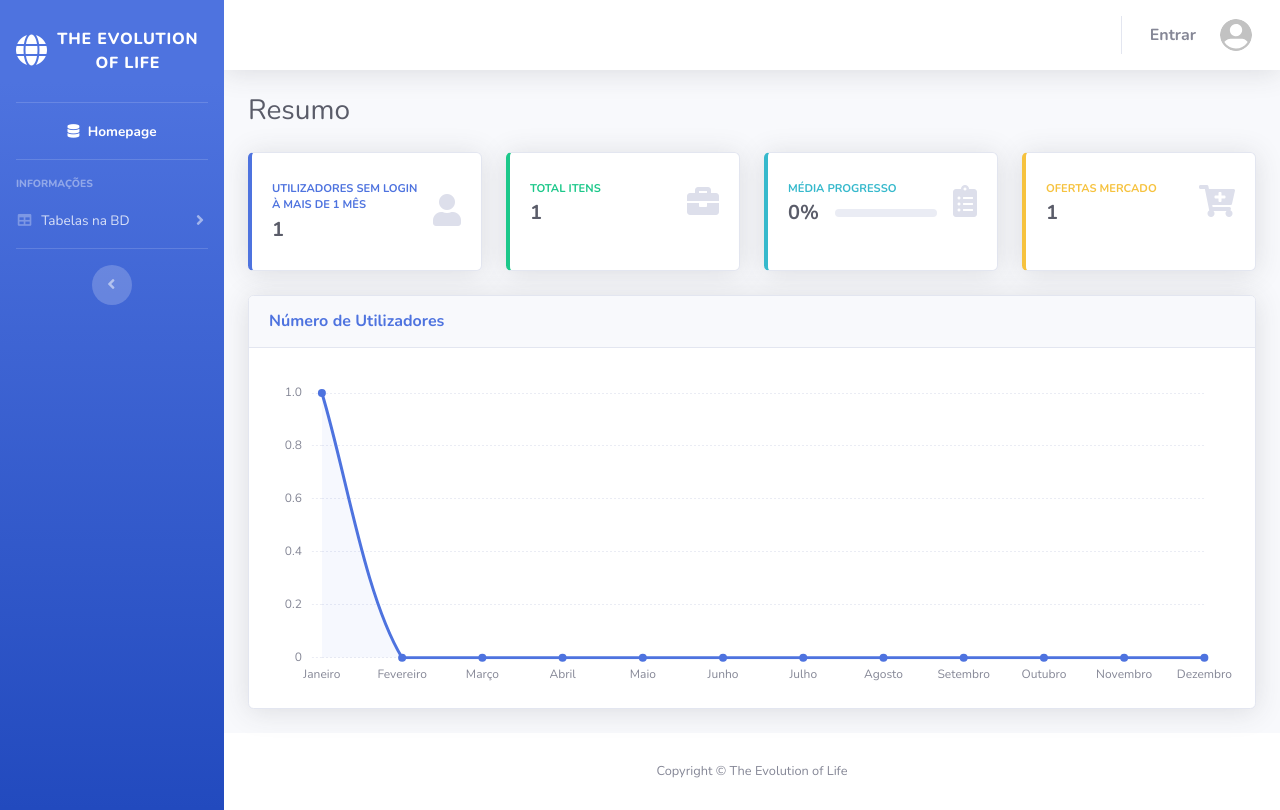
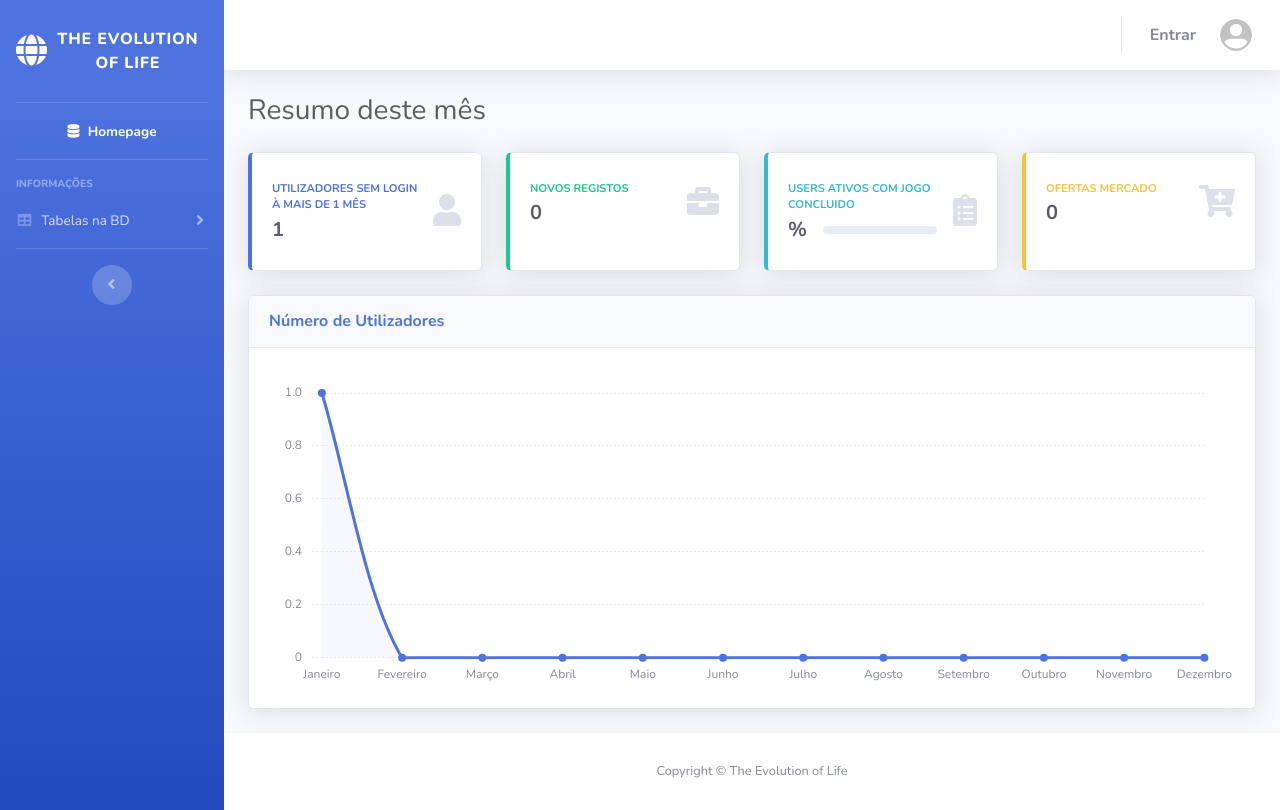
Before and after one commit to anacAraujo/the_evolution_of_life, a PHP site: page / in a window 1280 px wide. Run offline with PHP 8.4, Linux system fonts and the light colour scheme; tables that the repository leaves empty or names only in its code hold one stand-in row (values such as "Sample post").

Commit message:
Fix query

```diff
--- a/ferramenta/index.php
+++ b/ferramenta/index.php
@@ -60,7 +60,7 @@
 $stmt_itemNum = mysqli_stmt_init($local_link);
 
 //DEFINE A QUERY
-$query_itemNum = "SELECT COUNT(id) FROM items ";
+$query_itemNum = "SELECT COUNT(id) FROM users WHERE MONTH(users.date) = MONTH(CURRENT_DATE()); ";
 
 //PREPARA O STATEMENT
 if (mysqli_stmt_prepare($stmt_itemNum, $query_itemNum)) {
@@ -106,7 +106,10 @@
 $stmt_progress = mysqli_stmt_init($local_link);
 
 //DEFINE A QUERY
-$query_progress = "SELECT AVG(progress) FROM planets ";
+$query_progress = "SELECT (COUNT(CASE WHEN progress = 100 THEN 1 END) / COUNT(*) * 100) AS percentage
+FROM planets
+INNER JOIN users ON users.id = planets.user_id
+WHERE users.active = 1;";
 
 //PREPARA O STATEMENT
 if (mysqli_stmt_prepare($stmt_progress, $query_progress)) {
@@ -152,7 +155,9 @@
 $stmt_market = mysqli_stmt_init($local_link);
 
 //DEFINE A QUERY
-$query_market = "SELECT COUNT(id) FROM market_offers ";
+$query_market = "SELECT COUNT(id) FROM market_offers
+WHERE MONTH(date) = MONTH(CURRENT_DATE())
+AND YEAR(date) = YEAR(CURRENT_DATE()); ";
 
 //PREPARA O STATEMENT
 if (mysqli_stmt_prepare($stmt_market, $query_market)) {
@@ -288,7 +293,7 @@
 
                     <!-- Page Heading -->
                     <div class="d-sm-flex align-items-center justify-content-between mb-4">
-                        <h1 class="h3 mb-0 text-gray-800">Resumo</h1>
+                        <h1 class="h3 mb-0 text-gray-800">Resumo deste mês</h1>
                     </div>
 
                     <!-- Content Row -->
@@ -321,7 +326,7 @@
                                     <div class="row no-gutters align-items-center">
                                         <div class="col mr-2">
                                             <div class="text-xs font-weight-bold text-success text-uppercase mb-1">
-                                                Total Itens</div>
+                                                Novos Registos</div>
                                             <div class="h5 mb-0 font-weight-bold text-gray-800"><?= $write_value2 ?></div>
                                         </div>
                                         <div class="col-auto">
@@ -338,7 +343,7 @@
                                 <div class="card-body">
                                     <div class="row no-gutters align-items-center">
                                         <div class="col mr-2">
-                                            <div class="text-xs font-weight-bold text-info text-uppercase mb-1">Média Progresso
+                                            <div class="text-xs font-weight-bold text-info text-uppercase mb-1">Users ativos com Jogo Concluido
                                             </div>
                                             <div class="row no-gutters align-items-center">
                                                 <div class="col-auto">
```
